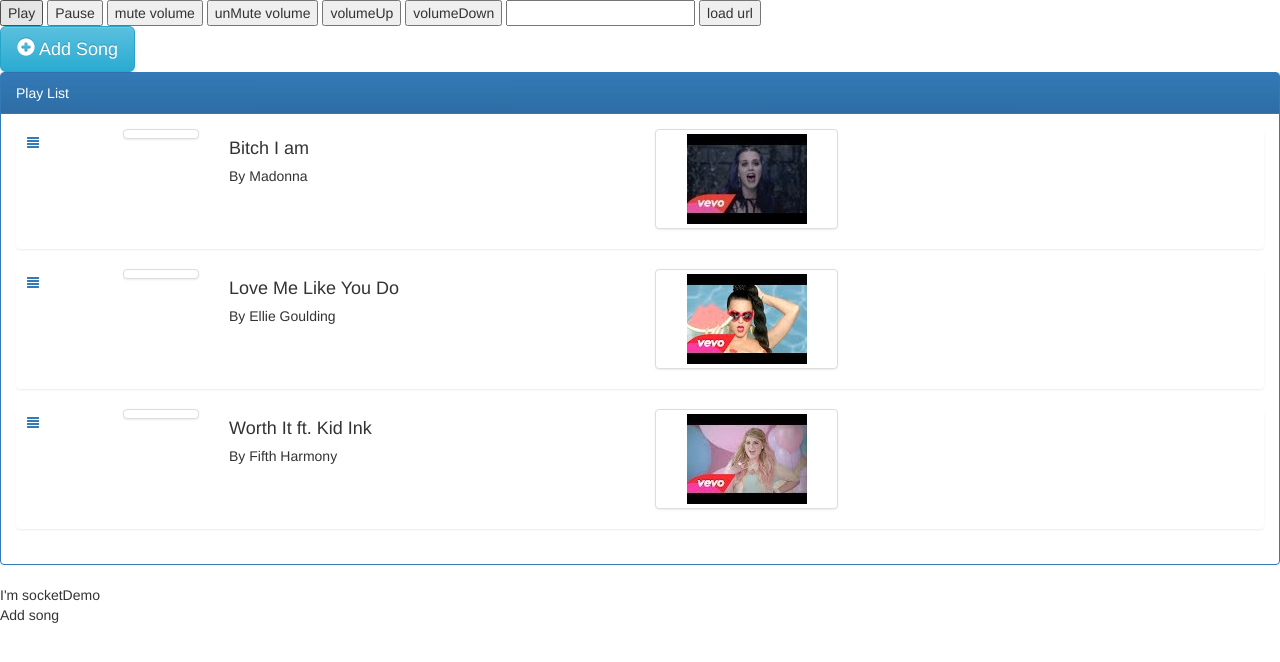
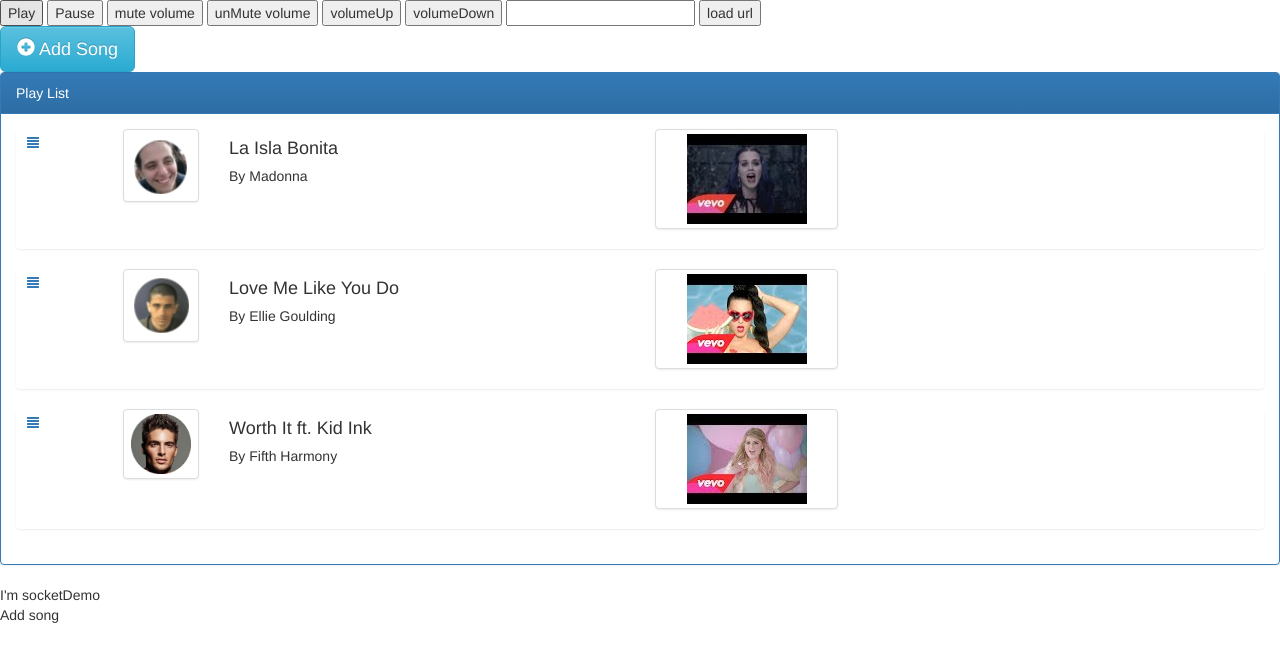
Before and after one commit to shulamyt/freq-control, a website: page client/index.html in a window 1280 px wide. Drawn offline with Linux system fonts and the light colour scheme; some packages are replaced by stand-ins of ours; no server answers.

Commit message:
add user imgs

```diff
--- a/client/freqControl/freqControlController.js
+++ b/client/freqControl/freqControlController.js
@@ -3,8 +3,8 @@
         function($scope, socket) {
             $scope.songsList = [
                 {
-                    name:"Bitch I am",
-                    url:"https://www.youtube.com/watch?v=7hPMmzKs62w&list=PLFgquLnL59alc4Sc12loHmF8atyX7VQrK&index=2",
+                    name:"La Isla Bonita",
+                    url:"https://www.youtube.com/watch?v=7YzW1nMB9fk",
                     artist:"Madonna",
                     album:""
                 },
--- a/client/playlist/playListItem.html
+++ b/client/playlist/playListItem.html
@@ -2,7 +2,7 @@
     <div class="col-sm-1"> <a href="#" class="btn btn-sm"><span class="glyphicon glyphicon-align-justify"></span></a></div>
     <div class="col-sm-1">
         <div class="thumbnail">
-            <img ng-src="" >
+            <img ng-src="images/user-{{$index+1%6}}.gif" height="60" width="60">
         </div>
     </div>
     <div class="col-sm-4">
```
Also changed, not shown: client/images/user-1.gif (added), client/images/user-2.gif (added), client/images/user-3.gif (added), client/images/user-4.gif (added), client/images/user-5.gif (added), client/images/user-6.gif (added).
